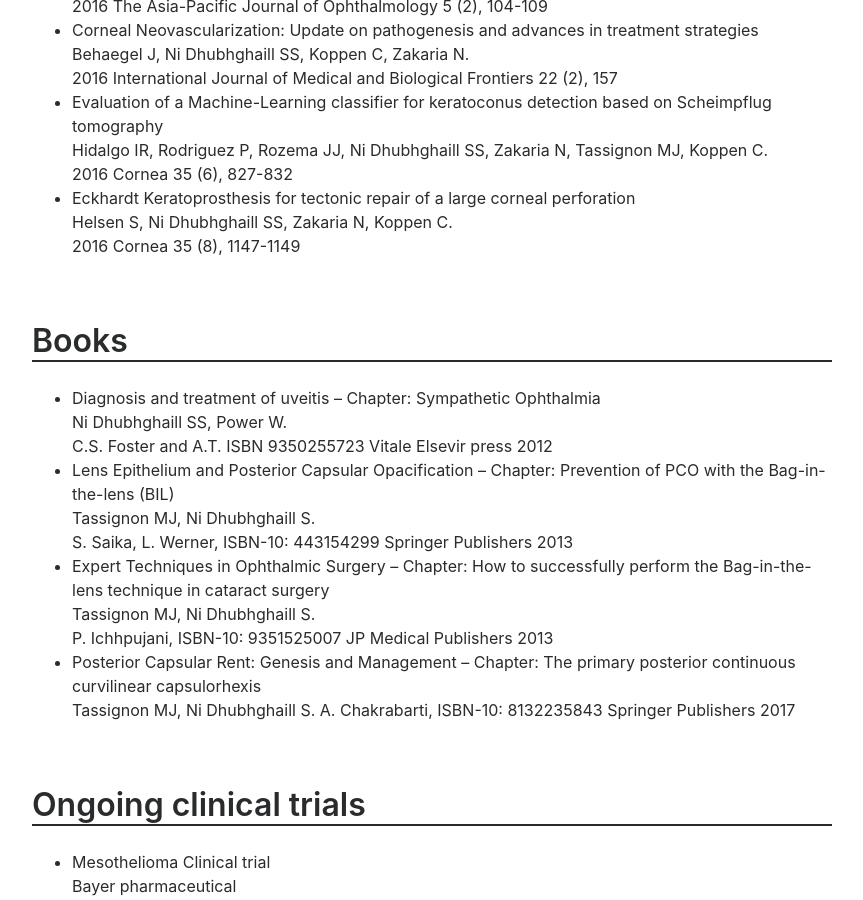
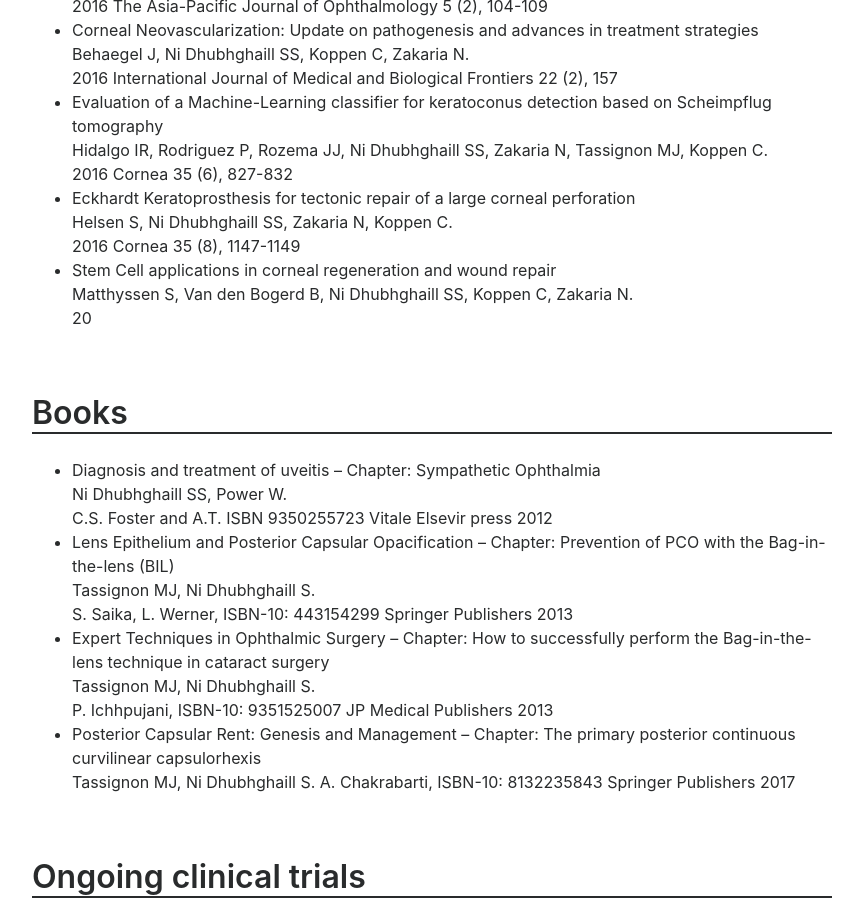
Before and after one commit to sorchanidhubhghaill/cv, a Jekyll site: the page built from index.md, in a window 1280 px wide and 900 px high, scrolled down 10284 px. Shown: the whole window, without its empty margins (208-1071 px from the left). Built offline with Jekyll 4.4.1, drawn with Linux system fonts in a browser that asks for light colours.

Commit message:
Update index.md

```diff
--- a/index.md
+++ b/index.md
@@ -404,7 +404,9 @@ Antwerp University Hospital -- Wilrijkstraat 10, 2610 Antwerp, Belgium
  - Eckhardt Keratoprosthesis for tectonic repair of a large corneal perforation
      Helsen S, Ni Dhubhghaill SS, Zakaria N, Koppen C.
      2016 Cornea 35 (8), 1147-1149
-
+ - Stem Cell applications in corneal regeneration and wound repair
+     Matthyssen S, Van den Bogerd B, Ni Dhubhghaill SS, Koppen C, Zakaria N.
+     20
 
 ## Books
 
```
